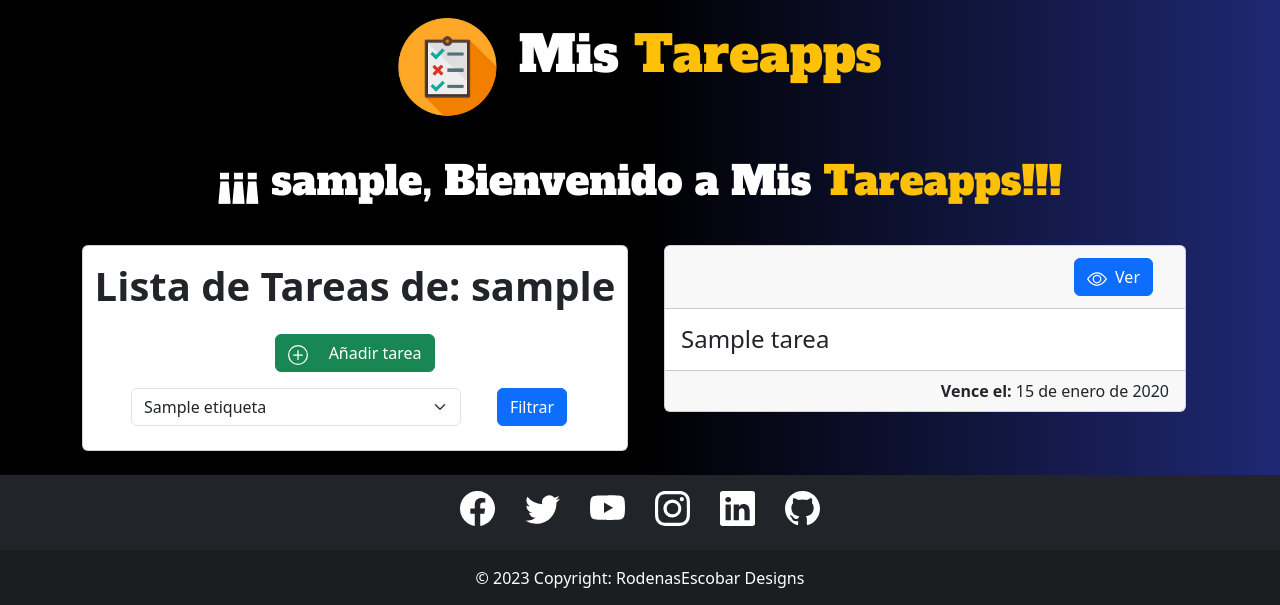
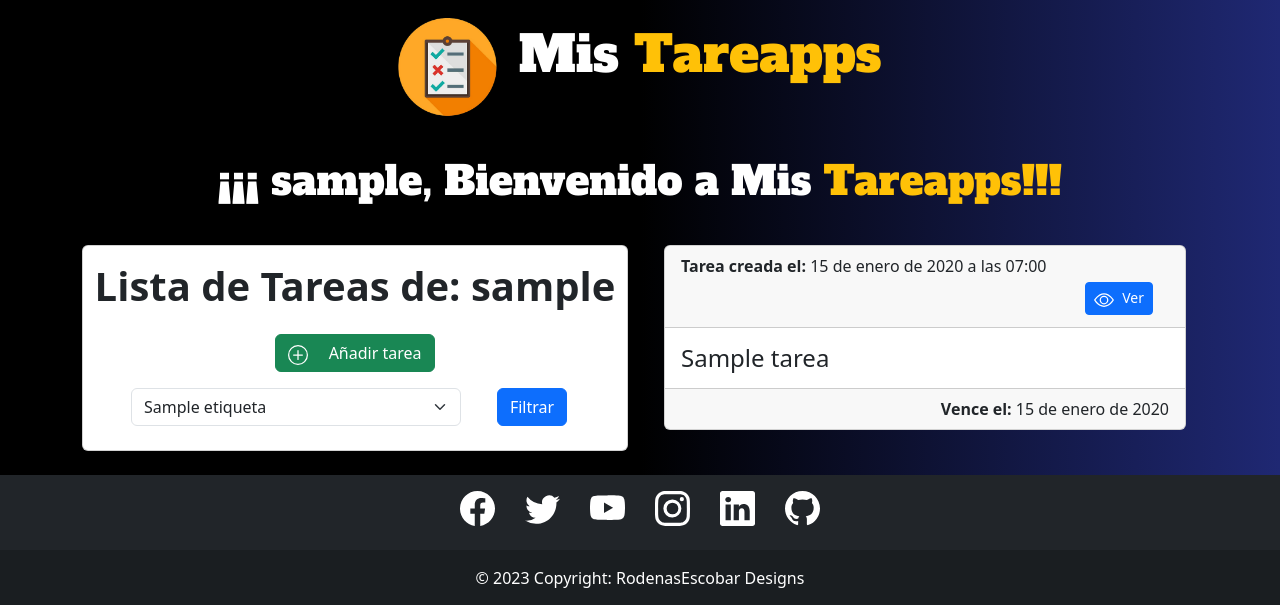
Before and after one commit to Leonardo-Rodenas/Trabajos-Individuales-Modulo-7, a Django app: page /lista_tareas/ in a window 1280 px wide. Shown: the part 66-671 px from the top of the page. Run offline with Django 4.2, Linux system fonts and the light colour scheme; a user stored in the database is signed in; tables that the repository leaves empty hold one stand-in row (values such as "Sample post"); some libraries are stand-ins or nearby versions.

Commit message:
Completo ejercicio N° 4

```diff
--- a/ejercicio_individual/app_1/models.py
+++ b/ejercicio_individual/app_1/models.py
@@ -18,6 +18,7 @@ class Tarea(models.Model):
     usuario = models.ForeignKey(User, on_delete=models.CASCADE)
     titulo = models.CharField(max_length=100)
     descripcion = models.TextField()
+    fecha_creacion = models.DateTimeField(auto_now_add=True)
     fecha_vencimiento = models.DateField()
     estado = models.CharField(max_length=20, choices=ESTADO_CHOICES, default='Pendiente')
     etiqueta = models.ManyToManyField(Etiqueta, related_name='tareas')
--- a/ejercicio_individual/app_1/templates/templates_app/app_1/lista_tareas.html
+++ b/ejercicio_individual/app_1/templates/templates_app/app_1/lista_tareas.html
@@ -51,8 +51,9 @@
                 <div class="container">
                     <div class="card mb-2">
                         <div class="card-header">
+                            <b>Tarea creada el: </b>{{ tarea.fecha_creacion }}
                             <div class="mx-3 d-flex justify-content-between align-items-center">
-                                <a class="btn btn-primary my-1 ms-auto" href="{% url 'detalle_tarea' tarea.id %}">
+                                <a class="btn btn-primary btn-sm my-1 ms-auto" href="{% url 'detalle_tarea' tarea.id %}">
                                     <svg xmlns="http://www.w3.org/2000/svg" width="20" height="20" fill="currentColor" class="bi bi-eye me-2" viewBox="0 0 16 16">
                                         <path d="M16 8s-3-5.5-8-5.5S0 8 0 8s3 5.5 8 5.5S16 8 16 8zM1.173 8a13.133 13.133 0 0 1 1.66-2.043C4.12 4.668 5.88 3.5 8 3.5c2.12 0 3.879 1.168 5.168 2.457A13.133 13.133 0 0 1 14.828 8c-.058.087-.122.183-.195.288-.335.48-.83 1.12-1.465 1.755C11.879 11.332 10.119 12.5 8 12.5c-2.12 0-3.879-1.168-5.168-2.457A13.134 13.134 0 0 1 1.172 8z"/>
                                         <path d="M8 5.5a2.5 2.5 0 1 0 0 5 2.5 2.5 0 0 0 0-5zM4.5 8a3.5 3.5 0 1 1 7 0 3.5 3.5 0 0 1-7 0z"/>
@@ -69,7 +70,9 @@
                     </div>
                 </div>
                 {% empty %}
-                <h3>Sin tareas registradas</h3>
+                <div class="card">
+                    <h3 class="text-center">{{ request.user }} aún no posee tareas registradas</h3>
+                </div>
                 {% endfor %}
             </div>
         </div>
```
Also changed, not shown: ejercicio_individual/app_1/migrations/0003_tarea_fecha_creacion.py (added).
